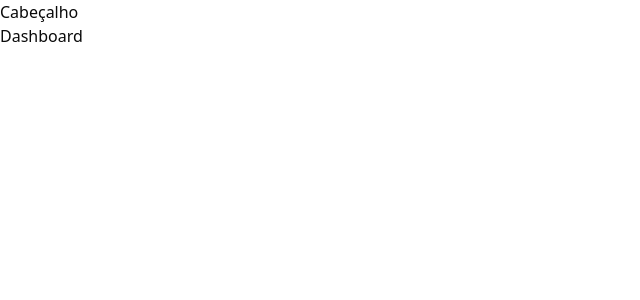
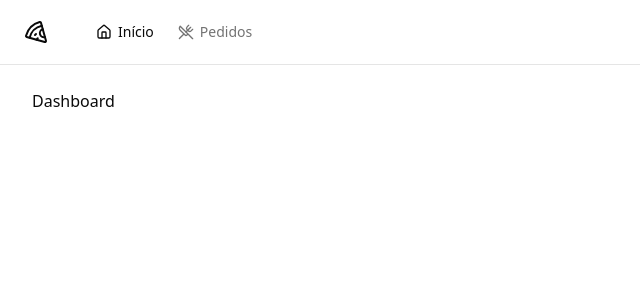
Before and after one commit to KicungaTI97/pizzashop-web, a React (Vite) app: page / in a window 1280 px wide. Shown: the top 300 px of the page, without its empty margins (0-640 px from the left). Built offline with nearby package versions, Linux system fonts and the light colour scheme.

Commit message:
Layout do app com cabeçalho

```diff
--- a/package.json
+++ b/package.json
@@ -12,6 +12,7 @@
   "dependencies": {
     "@hookform/resolvers": "^3.9.1",
     "@radix-ui/react-label": "^2.1.0",
+    "@radix-ui/react-separator": "^1.1.0",
     "@radix-ui/react-slot": "^1.1.0",
     "class-variance-authority": "^0.7.1",
     "clsx": "^2.1.1",
--- /dev/null
+++ b/src/components/header.tsx
@@ -0,0 +1,28 @@
+import { Separator } from '@radix-ui/react-separator'
+import { Home, Pizza, UtensilsCrossed } from 'lucide-react'
+
+import { NavLink } from './nav-link'
+
+export function Header() {
+  return (
+    <div className="border-b">
+      <div className="flex h-16 items-center gap-6 px-6">
+        <Pizza className="h-6 w-6" />
+
+        <Separator orientation="vertical" className="h-6" />
+
+        <nav className="flex items-center space-x-4 lg:space-x-6">
+          <NavLink to="/">
+            <Home className="h-4 w-4" />
+            Início
+          </NavLink>
+
+          <NavLink to="/orders">
+            <UtensilsCrossed className="h-4 w-4" />
+            Pedidos
+          </NavLink>
+        </nav>
+      </div>
+    </div>
+  )
+}
--- /dev/null
+++ b/src/components/nav-link.tsx
@@ -0,0 +1,21 @@
+import { Link, LinkProps, useLocation } from 'react-router-dom'
+
+export type NavLinkProps = LinkProps
+
+export function NavLink(props: NavLinkProps) {
+  const { pathname } = useLocation()
+
+  // Converte props.to para string se for um objeto de localização
+  const to = typeof props.to === 'string' ? props.to : props.to.pathname || ''
+
+  // Compara se o pathname começa com o caminho de destino
+  const isActive = pathname.startsWith(to)
+
+  return (
+    <Link
+      data-current={isActive}
+      className="flex items-center gap-1.5 text-sm font-medium text-muted-foreground hover:text-foreground data-[current=true]:text-foreground"
+      {...props}
+    />
+  )
+}
--- /dev/null
+++ b/src/components/ui/separator.tsx
@@ -0,0 +1,29 @@
+import * as React from "react"
+import * as SeparatorPrimitive from "@radix-ui/react-separator"
+
+import { cn } from "@/lib/utils"
+
+const Separator = React.forwardRef<
+  React.ElementRef<typeof SeparatorPrimitive.Root>,
+  React.ComponentPropsWithoutRef<typeof SeparatorPrimitive.Root>
+>(
+  (
+    { className, orientation = "horizontal", decorative = true, ...props },
+    ref
+  ) => (
+    <SeparatorPrimitive.Root
+      ref={ref}
+      decorative={decorative}
+      orientation={orientation}
+      className={cn(
+        "shrink-0 bg-border",
+        orientation === "horizontal" ? "h-[1px] w-full" : "h-full w-[1px]",
+        className
+      )}
+      {...props}
+    />
+  )
+)
+Separator.displayName = SeparatorPrimitive.Root.displayName
+
+export { Separator }
--- a/src/pages/_layouts/app.tsx
+++ b/src/pages/_layouts/app.tsx
@@ -1,10 +1,12 @@
 import { Outlet } from 'react-router-dom'
+
+import { Header } from '@/components/header'
 
 export function AppLayout() {
   return (
-    <div>
-      <h1>Cabeçalho</h1>
-      <div>
+    <div className="flex min-h-screen flex-col antialiased">
+      <Header />
+      <div className="flex flex-1 flex-col gap-4 p-8 pt-6">
         <Outlet />
       </div>
     </div>
--- a/src/pages/_layouts/auth.tsx
+++ b/src/pages/_layouts/auth.tsx
@@ -3,7 +3,7 @@
 
 export function AuthLayout() {
   return (
-    <div className="grid min-h-screen grid-cols-2">
+    <div className="grid min-h-screen grid-cols-2 antialiased">
       <div className="flex h-full flex-col justify-between border-r border-foreground/5 bg-muted p-10 text-muted-foreground">
         <div className="flex items-center gap-3 text-lg font-medium text-foreground">
           <Pizza className="h-5 w-5" />
```
Also changed, not shown: 1 other file (tests, documents, lock files or other folders).
